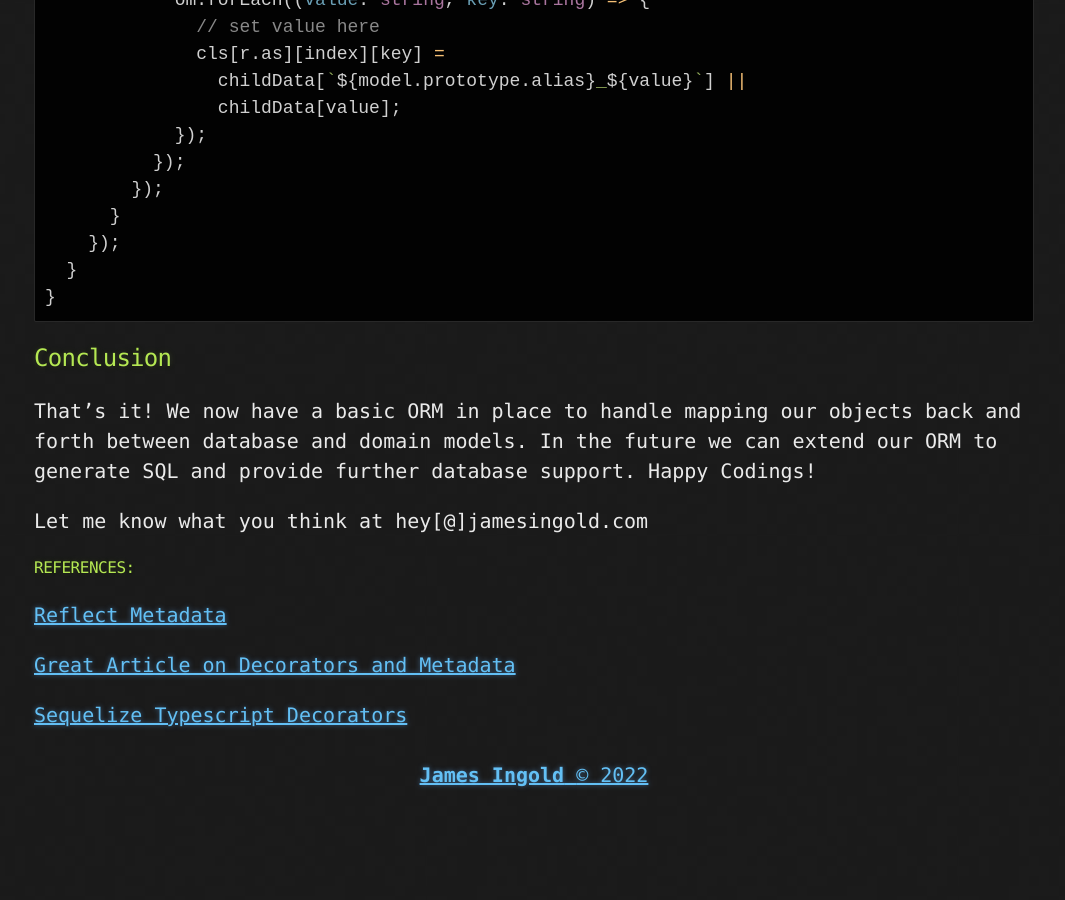
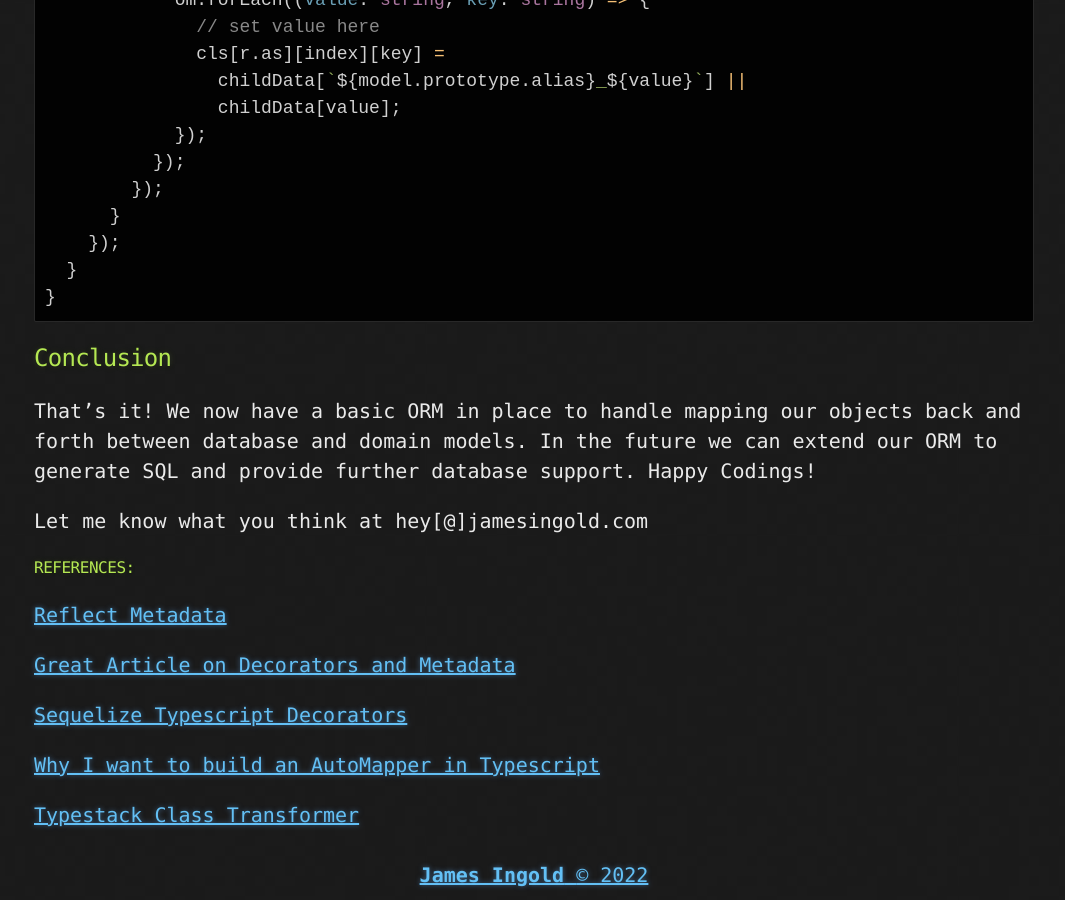
Before and after one commit to james-ingold/james-ingold.github.io, a Jekyll site: the page built from _posts/2022-02-04-deconstructing-an-orm-in-typescript.md, in a window 1280 px wide and 900 px high, scrolled down 10637 px. Shown: the whole window, without its empty margins (106-1171 px from the left). Built offline with Jekyll 4.4.1, drawn with Linux system fonts in a browser that asks for light colours; before the commit the page ends 11437 px from its top, so only the background shows below that.

Commit message:
Update 2022-02-04-deconstructing-an-orm-in-typescript.md
adding additional references

```diff
--- a/_posts/2022-02-04-deconstructing-an-orm-in-typescript.md
+++ b/_posts/2022-02-04-deconstructing-an-orm-in-typescript.md
@@ -374,3 +374,7 @@ Let me know what you think at hey[@]jamesingold.com
 [Great Article on Decorators and Metadata](http://blog.wolksoftware.com/decorators-reflection-javascript-typescript)
 
 [Sequelize Typescript Decorators](https://github.com/synle/sequelize-typescript-decorators/blob/master/index.ts)
+
+[Why I want to build an AutoMapper in Typescript](https://nartc.netlify.app/blogs/automapper-typescript)
+
+[Typestack Class Transformer](https://github.com/typestack/class-transformer)
```
